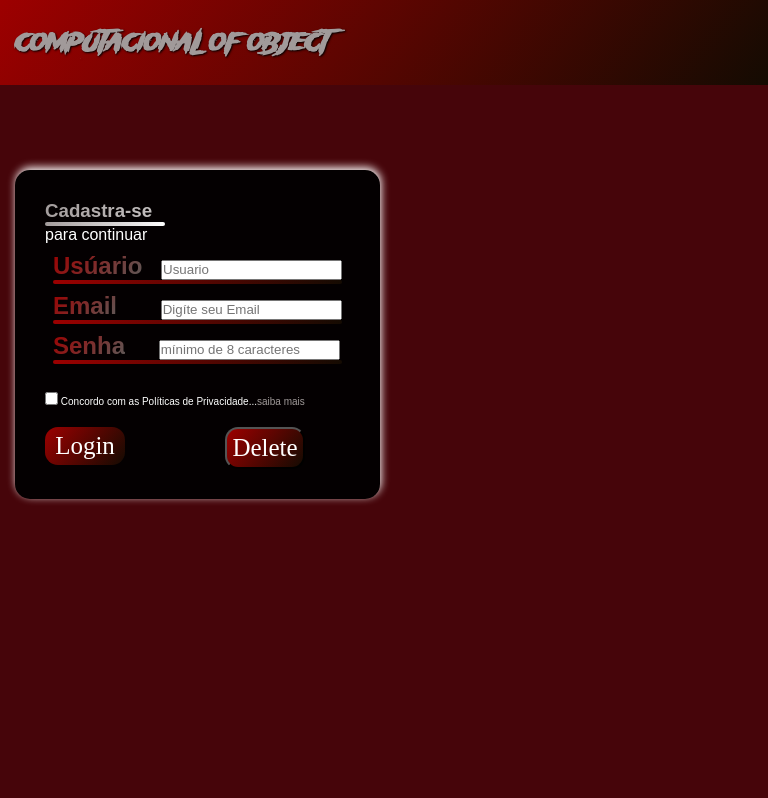
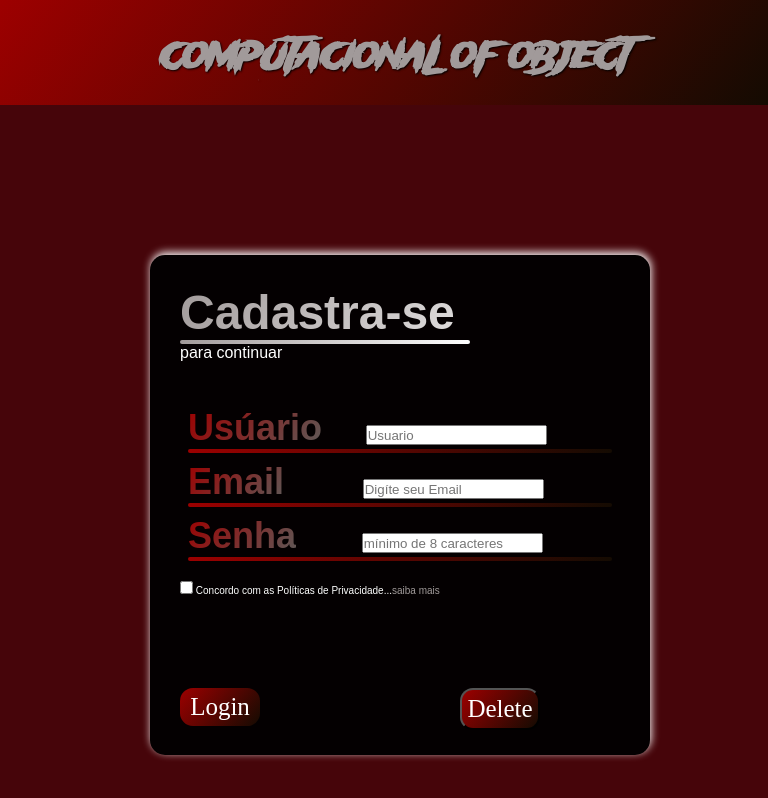
Before and after one commit to Jiraya660/projeto-cadastro, a plain HTML site: page index.html in a window 768 px wide. Drawn offline with Linux system fonts and the light colour scheme; a web font is replaced by a local one.

Commit message:
responsivo tablet

```diff
--- /dev/null
+++ b/estiloresponsivo/relogio.css
@@ -0,0 +1,205 @@
+@charset "UTF-8";
+
+* {
+  margin: 0;
+  padding: 0;
+  box-sizing: border-box;
+}
+
+@import url('https://fonts.googleapis.com/css2?family=Kanit:ital,wght@0,300;1,200&display=swap');
+
+
+  @import url('https://fonts.googleapis.com/css2?family=Aboreto&display=swap');
+
+
+@font-face {
+  font-family: 'Storm Gust';
+  src: url(../fonts/storm_gust/Storm\ Gust.otf) format('opetype'),
+    url(../fonts/storm_gust/Storm\ Gust.ttf) format('truetype');
+  font-style: normal;
+}
+
+:root {
+  --color1: #3E0409;
+  --color2: #040001;
+  --color3: #A19A9A;
+  --color4: #FFFFFF;
+  --background-image: linear-gradient(-50deg, rgb(20, 11, 2), rgb(157, 0, 0));
+  --background-image2: linear-gradient(-50deg, #ffffff, #A19A9A);
+  --fontPrincipal: 'Storm Gust';
+  --font2: 'Kanit';
+  --font3: 'Aboreto';
+}
+
+* {
+  font-family: Arial, Helvetica, sans-serif;
+  margin: 0;
+  padding: 0;
+}
+
+html {
+  height: 100vh;
+  width: 100vw;
+}
+
+body {
+  background-color: rgb(70, 5, 10);
+}
+
+#cabeçalho {
+  background-image: var(--background-image);
+  height: 40px;
+}
+
+/*---Título principal---*/
+#container {
+  width: 100vw;
+  position: relative;
+}
+
+#content {
+  position: absolute;
+}
+
+#tinta {
+  margin-bottom: 50px;
+  margin-left: 15px;
+  margin-right: 15px;
+  font-family: var(--fontPrincipal);
+  font-size: 12px;
+  color: var(--color3);
+  text-shadow: 1px 1px 2px rgba(0, 0, 0, 0.955);
+}
+
+#tintar:hover {
+  cursor: pointer;
+}
+
+/*Conteúdo*/
+#entrada {
+  position: absolute;
+  width: 145px;
+  height: 380px;
+  margin-top: 15px;
+  margin-left: 8px;
+  background-color: var(--color2);
+  padding: 30px;
+  border-radius: 15px;
+  color: white;
+  font-family: var(--font3);
+  box-shadow: 1px -2.5px 8px var(--color4);
+}
+
+/*Config cadastra-se*/
+#are::after {
+  content:'';
+  height: 4px;
+  width: 75px;
+  display: block;
+  background-image: var(--background-image2);
+  border-radius: 2px;
+}
+
+#are {
+  background-image: var(--background-image2);
+  background-clip: text;
+  -webkit-background-clip: text;
+  color: transparent;
+  font-weight: bolder;
+  font-size: 12px;
+}
+
+#entrada p {
+  font-size: 5px;
+}
+
+
+/*Config das letras degrade*/
+.laibel {
+  background-image: linear-gradient(-50deg , rgba(227, 223, 219, 0.404), rgb(157, 0, 0));
+  background-clip: text;
+  -webkit-background-clip: text;
+  color: transparent;
+  font-weight: bold;
+  font-size: 18px;
+}
+
+/*Espaçamento das caixa do input*/
+.nick {
+  height: 25px;
+  width: 85px;
+  margin-left: 4px;
+}
+
+.inputs {
+  height: 25px;
+   width: 85px;
+  margin-left: 4px;
+}
+
+.input {
+  height: 25px;
+   width: 85px;
+  margin-left: 4px;
+}
+
+.nick:focus {
+  background-color: var(--color3);
+  color: var(--color4);
+}
+
+.inputs:focus {
+  background-color: var(--color3);
+  color: var(--color4);
+}
+
+.input:focus {
+  background-color: var(--color3);
+  color: var(--color4);
+}
+
+/*Saiba mais e checkbox*/
+#but {
+  position: relative;
+  font-size: 5px;
+}
+
+#autorais {
+  margin-top: 20px;
+  height: 10px;
+  width: 20px;
+}
+
+#sub {
+  position: relative;
+  text-decoration: none;
+  color: var(--color3);
+}
+
+/*Input de login*/
+.buttom {
+  position: absolute;
+  color: var(--color4);
+  font-size: 15px;
+  padding: 5px;
+  width: 50px;
+  font-family: var(--font2);
+  background-image: var(--background-image);
+  cursor: pointer;
+  border-radius: 13px;
+  text-decoration: none;
+  text-align: center;
+}
+
+/*Input delete com gambiarra (lol lol)*/
+.button {
+  margin-left: 59px;
+  color: var(--color4);
+  font-size: 15px;
+  width: 50px;
+  padding: 5px;
+  font-family: var(--font2);
+  background-image: linear-gradient(-50deg, rgb(20, 11, 2), rgb(157, 0, 0));
+  cursor: pointer;
+  border-radius: 13px;
+}
--- a/estiloresponsivo/style.css
+++ b/estiloresponsivo/style.css
@@ -207,3 +207,189 @@ body {
   text-decoration: none;
   color: var(--color3);
 }
+
+/* Media Query Responsive - TABLET */
+@media screen and (min-width: 768px) and (max-width: 1114px) {
+  * {
+    font-family: Arial, Helvetica, sans-serif;
+    margin: 0;
+    padding: 0;
+  }
+
+  html {
+    height: 100vh;
+    width: 100vw;
+  }
+
+  body {
+    background-color: rgb(70, 5, 10);
+  }
+
+  #cabeçalho {
+    background-image: var(--background-image);
+    height: 105px;
+  }
+
+  /*---Título principal---*/
+  #container {
+    width: 100vw;
+    position: relative;
+  }
+
+  #content {
+    position: absolute;
+    top: 15px;
+  }
+
+  #tinta {
+    margin-top: 15px;
+    margin-left: 160px;
+    margin-right: 15px;
+    font-family: var(--fontPrincipal);
+    font-size: 3em;
+    color: var(--color3);
+    text-shadow: 1px 1px 2px rgba(0, 0, 0, 0.955);
+  }
+
+  #tintar:hover {
+    cursor: pointer;
+  }
+
+  /*Conteúdo*/
+  #entrada {
+    position: absolute;
+    width: 500px;
+    height: 500px;
+    margin-top: 150px;
+    margin-left: 150px;
+    margin-right: 50px;
+    background-color: var(--color2);
+    padding: 30px;
+    border-radius: 15px;
+    color: white;
+    font-family: var(--font3);
+    box-shadow: 1px -2.5px 8px var(--color4);
+  }
+
+  /*Config cadastra-se*/
+  #are::after {
+    content:'';
+    height: 4px;
+    width: 290px;
+    display: block;
+    background-image: var(--background-image2);
+    border-radius: 2px;
+  }
+
+  #are {
+    background-image: var(--background-image2);
+    background-clip: text;
+    -webkit-background-clip: text;
+    color: transparent;
+    font-weight: bolder;
+    font-size: 3em;
+  }
+
+  .porta {
+    margin: 8px;
+    font-size: 1.5em;
+  }
+
+  /*Input de login*/
+  .buttom {
+    position: absolute;
+    margin-top: 92px;
+    color: var(--color4);
+    font-size: 25px;
+    padding: 5px;
+    width: 80px;
+    font-family: var(--font2);
+    background-image: var(--background-image);
+    cursor: pointer;
+    border-radius: 13px;
+    text-decoration: none;
+    text-align: center;
+  }
+
+  /*Input delete com gambiarra (lol lol)*/
+  .button {
+    margin-top: 92px;
+    margin-left: 280px;
+    color: var(--color4);
+    font-size: 25px;
+    width: 80px;
+    padding: 5px;
+    font-family: var(--font2);
+    background-image: linear-gradient(-50deg, rgb(20, 11, 2), rgb(157, 0, 0));
+    cursor: pointer;
+    border-radius: 13px;
+  }
+
+  .porta::after {
+    content: '';
+    height: 4px;
+    width: 100%;
+    display: block;
+    background-image: linear-gradient(-50deg, rgb(20, 11, 2), rgb(157, 0, 0));
+    border-radius: 2px;
+  }
+
+  /*Espaçamento das caixa do input*/
+  .nick {
+    margin-top: 55px;
+    height: 20px;
+    margin-left: 37px;
+  }
+
+  .inputs {
+    height: 20px;
+    margin-left: 72px;
+  }
+
+  .input {
+    height: 20px;
+    margin-left: 59px;
+  }
+
+  .nick:focus {
+    background-color: var(--color3);
+    color: var(--color4);
+  }
+
+  .inputs:focus {
+    background-color: var(--color3);
+    color: var(--color4);
+  }
+
+  .input:focus {
+    background-color: var(--color3);
+    color: var(--color4);
+  }
+
+  /*Config das letras degrade*/
+  .laibel {
+    background-image: linear-gradient(-50deg , rgba(227, 223, 219, 0.404), rgb(157, 0, 0));
+    background-clip: text;
+    -webkit-background-clip: text;
+    color: transparent;
+    font-weight: bold;
+    font-size: 1.5em;
+  }
+
+  /*Saiba mais e checkbox*/
+  #but {
+    position: relative;
+    font-size: 10px;
+  }
+
+  #autorais {
+    margin-top: 12px;
+  }
+
+  #sub {
+    position: relative;
+    text-decoration: none;
+    color: var(--color3);
+  }
+
+}
--- a/index.html
+++ b/index.html
@@ -15,6 +15,7 @@
     <!-- estilos css -->
     <link rel="stylesheet" href="estiloresponsivo/style.css" media="screen and (orientation: portrait)">
     <link rel="stylesheet" href="estiloresponsivo/desktop.css" media="screen and (orientation: landscape)">
+    <!-- <link rel="stylesheet" href="estiloresponsivo/relogio.css" media="screen"> -->
 
     <title>Aprofundando conhecimentos</title>
   </head>
@@ -50,7 +51,7 @@
                 <label for="autorais">Concordo com as Políticas de Privacidade...<a id="sub" href="/">saiba mais</a></label>
                 </div>
               <div class="portas">
-                <a class="buttom" href="principal.html/pag002.html" target="_self">Login</a>
+                <a class="buttom" href="../projeto-cadastro/site/site.html" target="_self">Login</a>
                 <input class="button" type="reset" value="Delete">
               </div>
             </form>
--- a/style.css
+++ /dev/null
@@ -1,262 +0,0 @@
-@charset "UTF-8";
-
-
-  @import url('https://fonts.googleapis.com/css2?family=Kanit:ital,wght@0,300;1,200&display=swap');
-
-
-  @import url('https://fonts.googleapis.com/css2?family=Aboreto&display=swap');
-
-
-@font-face {
-  font-family: 'Storm Gust';
-  src: url(fonts/storm_gust/Storm\ Gust.otf) format('opetype'),
-    url(fonts/storm_gust/Storm\ Gust.ttf) format('truetype');
-  font-style: normal;
-}
-
-:root {
-  --color1: #3E0409;
-  --color2: #040001;
-  --color3: #A19A9A;
-  --color4: #FFFFFF;
-  --background-image: linear-gradient(-50deg, rgb(20, 11, 2), rgb(157, 0, 0));
-  --background-image2: linear-gradient(-50deg, #ffffff, #A19A9A);
-  --fontPrincipal: 'Storm Gust';
-  --font2: 'Kanit';
-  --font3: 'Aboreto';
-}
-
-* {
-  font-family: Arial, Helvetica, sans-serif;
-  margin: 0;
-  padding: 0;
-}
-
-body {
-  background-color: rgb(70, 5, 10);
-}
-
-#cabeçalho{
-  max-width: 1366px;
-  min-width: 360px;
-  height: 85px;
-  background-image: linear-gradient(to top, black, transparent);
-}
-/*---Título principal---*/
-#container {
-  width: 100%;
-  position: relative;
-}
-
-#content {
-  position: absolute;
-  top: 15px;
-}
-
-#tinta {
-  margin-left: 90px;
-  font-family: 'Storm Gust', Tahoma, sans-serif;
-  font-size: 3em;
-  color: rgb(161, 154, 154);
-  text-shadow: 1px 1px 2px rgba(0, 0, 0, 0.955);
-}
-
-#tinta:hover {
-  cursor: pointer;
-}
-/*Menu*/
-#menu {
-    margin-left: 842px;
-    margin-top: 32px;
-    display: inline-block;
-}
-
-.link {
-  text-decoration: none;
-  color: white;
-  font-family: var(--fontPrincipal);
-  font-size: 2.5em;
-  padding: 5px;
-  margin-left: 10px;
-}
-
-ul li {
-  display: inline-block;
-}
-
-/*Teste menu degradê*/
-/*.link:hover {
-  background-color: var(--color3);
-  text-shadow: 1.5px 1.5px 0px black;
-  padding: 2px;
-  border-radius: 3px;
-  transition: background 1s;
-}*/
-
-.link:hover {
-  background-image: var(--background-image);
-  background-clip: text;
-  -webkit-background-clip: text;
-  color: transparent;
-}
-
-#home::after {
-  content: '';
-  height: 4px;
-  display: block;
-  background-image: var(--background-image2);
-  border-radius: 2px;
-}
-
-#contact::after {
-  content: '';
-  height: 4px;
-  display: block;
-  background-image: var(--background-image2);
-  border-radius: 2px;
-}
-/*Conteúdo*/
-
-
-#entrada {
-  position: absolute;
-  margin-top: 80px;
-  margin-left: 85px;
-  background-color: var(--color2);
-  padding: 30px;
-  border-radius: 15px;
-  color: white;
-  font-family: var(--font3);
-  box-shadow: 1px -2.5px 8px var(--color4);
-}
-
-/*Config cadastra-se*/
-
-#are::after {
-  content: '';
-  height: 4px;
-  width: 120px;
-  display: block;
-  background-image: var(--background-image2);
-  border-radius: 2px;
-}
-
-#are {
-  background-image: var(--background-image2);
-  background-clip: text;
-  -webkit-background-clip: text;
-  color: transparent;
-  font-weight: bolder;
-}
-.porta {
-  margin: 8px;
-  font-size: 2em;
-}
-
-/*Input de login*/
-.buttom {
-  position: absolute;
-  margin-top: 20px;
-  color: var(--color4);
-  font-size: 25px;
-  width: 80px;
-  font-family: var(--font2);
-  background-image: linear-gradient(-50deg, rgb(20, 11, 2), rgb(157, 0, 0));
-  cursor: pointer;
-  border-radius: 13px;
-  text-decoration: none;
-  text-align: center;
-}
-
-/*Input delete com gambiarra (lol lol)*/
-.portas {
-  position: relative;
-
-}
-
-.button {
-  margin-top: 20px;
-  margin-left: 180px;
-  color: var(--color4);
-  font-size: 25px;
-  width: 80px;
-  font-family: var(--font2);
-  background-image: linear-gradient(-50deg, rgb(20, 11, 2), rgb(157, 0, 0));
-  cursor: pointer;
-  border-radius: 13px;
-}
-
-.porta::after {
-  content: '';
-  height: 4px;
-  width: 100%;
-  display: block;
-  background-image: linear-gradient(-50deg, rgb(20, 11, 2), rgb(157, 0, 0));
-  border-radius: 2px;
-
-}
-/*Espaçamento das caixa do input*/
-.nick {
-  height: 20px;
-}
-
-.inputs {
-   height: 20px;
-   margin-left: 170px;
-}
-.input {
-  height: 20px;
-  margin-left: 158px;
-}
-
-.nick:focus {
-  background-color: var(--color3);
-  color: var(--color4);
-}
-
-.inputs:focus {
-  background-color: var(--color3);
-  color: var(--color4);
-}
-
-.input:focus {
-  background-color: var(--color3);
-  color: var(--color4);
-}
-
-/*Config das letras degrade*/
-
-.laibel {
-  background-image: var(--background-image);
-  background-clip: text;
-  -webkit-background-clip: text;
-  color: transparent;
-  font-weight: bolder;
-}
-
-/*Saiba mais e checkbox*/
-#but {
-  position: relative;
-  font-size: 10px;
-}
-
-#autorais {
-  margin-top: 20px;
-}
-
-#sub {
-  position: relative;
-  text-decoration: none;
-  color: var(--color3);
-  text-shadow: var(--color4);
-}
-
-/*Footter*/
-#caveçalho {
-   position: relative;
-   background-image: var(--background-image2);
-}
-
-#cat {
-
-}
```
Also changed, not shown: site/site.html (renamed from principal.html/pag002.html, +1 -1 lines), site/style/content.css (renamed from principal.html/content.css).
